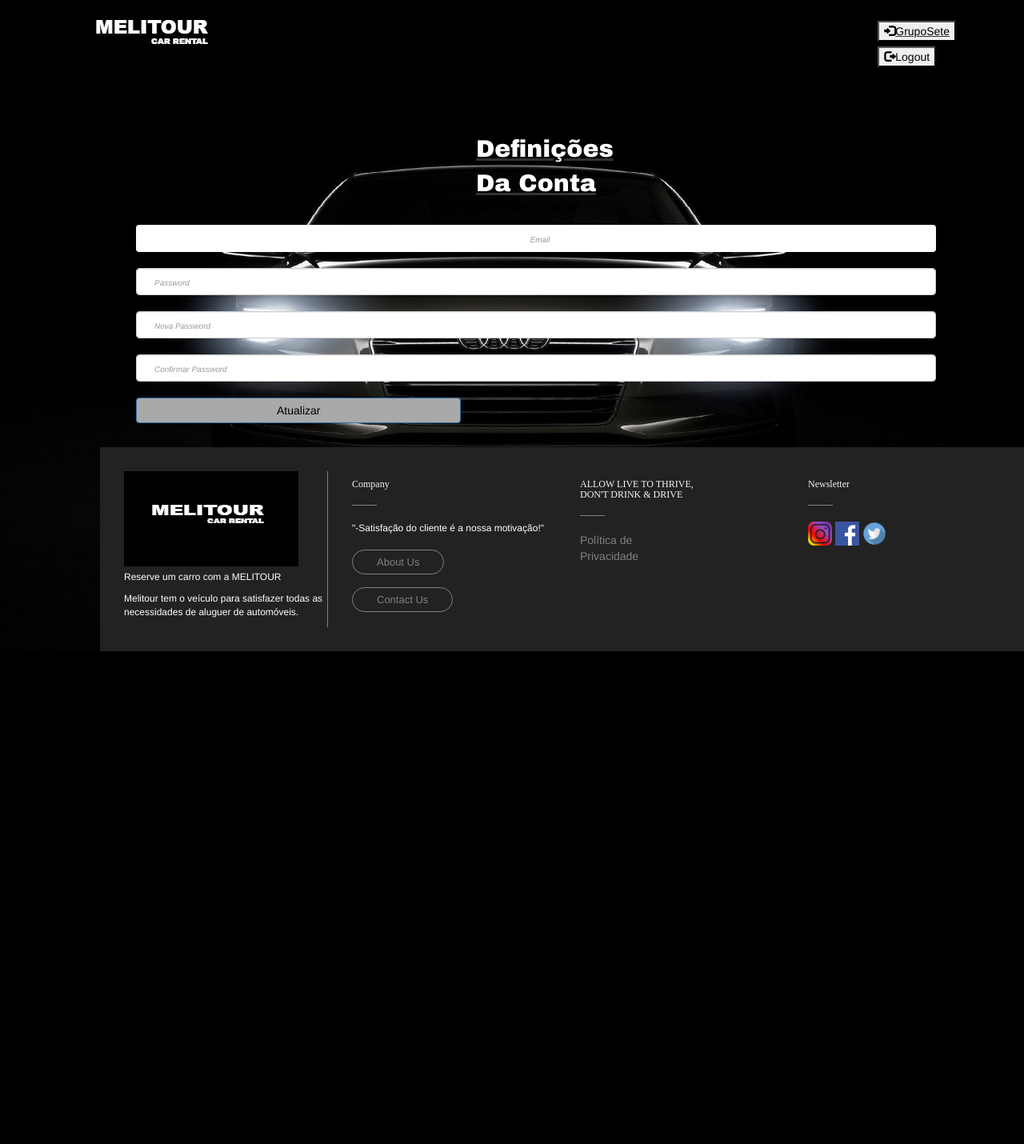
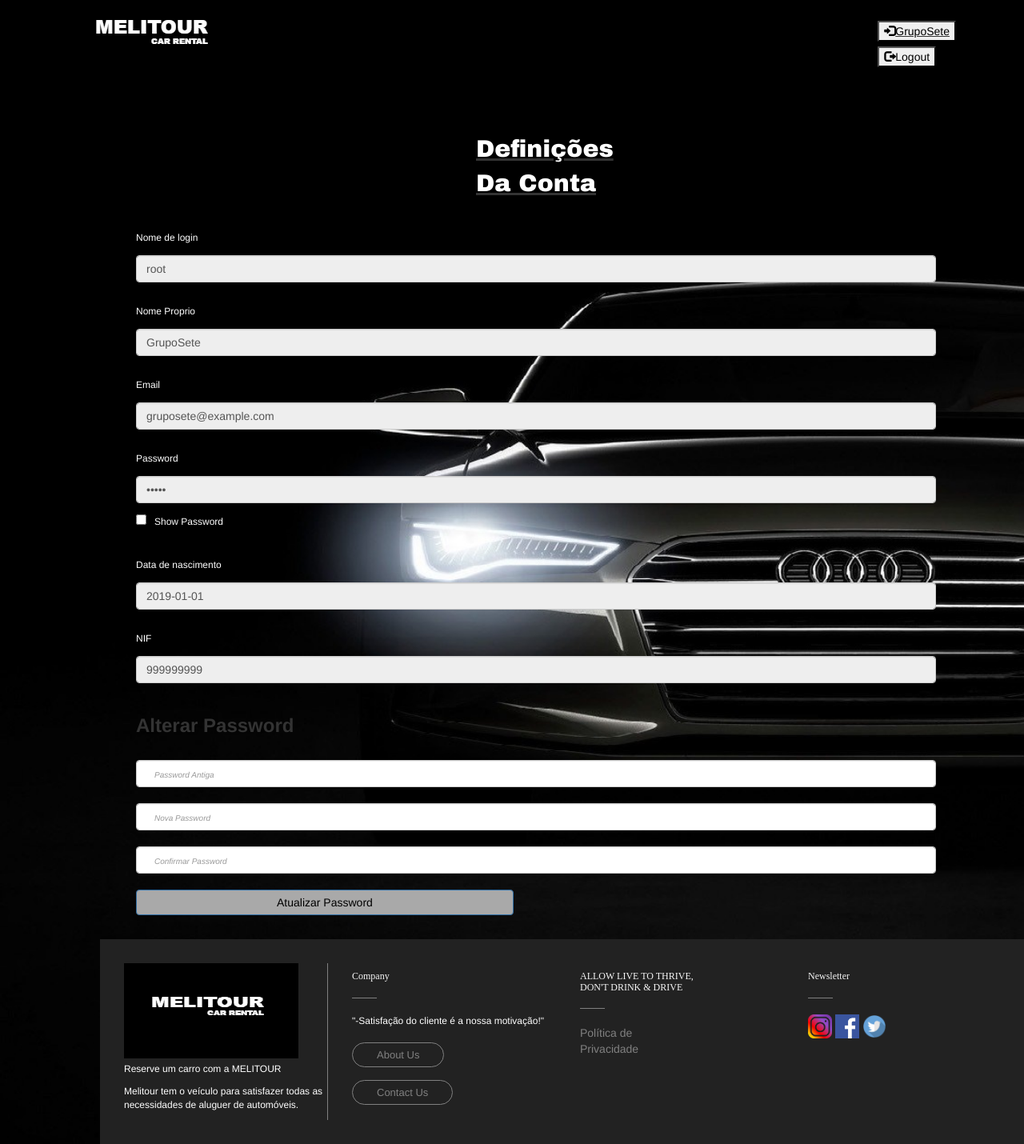
Before and after one commit to 3dylson/PHP-RentalCar-Website, a PHP site: page /index.php?page=DefinicoesConta in a window 1280 px wide. Shown: the whole page at 80% size. Before the commit the page ends 814 px from the top, so only its background shows below. Run offline with PHP 8.4, Linux system fonts and the light colour scheme; the visitor is signed in with stand-in values (Sample User, id 1); data comes from the database, SQL or seed files in the repository.

Commit message:
Consertei a pagina, agora mostra os dados do cliente.

```diff
--- a/CSS/StyleAri.css
+++ b/CSS/StyleAri.css
@@ -78,6 +78,13 @@ form, label
     outline: none;
     margin: 0;
     font-weight: bold;
+}
+
+
+
+.PASS
+{
+    color: white;
 }
 
 .local-levantamento
--- a/DAL/UserDAL.php
+++ b/DAL/UserDAL.php
@@ -131,11 +131,11 @@ class UserDAL
 
     public static function verificarPass(){
         $conn= DBconnection::connect();
-        $sql="Select * FROM Utilizador WHERE idCliente=?";
+        $sql="Select password FROM Utilizador WHERE idCliente=?";
         $result=$conn->prepare($sql);
         $result->execute(Array($_SESSION['idCliente']));
         $row=$result->fetch();
-        return $row['Password'];
+        return $row['password'];
     }
     public static function alterarPass(){
         $conn= DBconnection::connect();
--- a/PL/DefinicoesConta.php
+++ b/PL/DefinicoesConta.php
@@ -1,3 +1,7 @@
+
+<?php
+    $info=User::getInformUser();
+?>
 <div xmlns="http://www.w3.org/1999/html">
     <!--            <p class="titile2">Sign Up</p>-->
 
@@ -14,18 +18,49 @@
                     <div class="col-md-6">
                         <div class="divmain">
                         <!--begin display user account information-->
-                        <input type="text" class="form-control" id="validationDefault02" placeholder="Email" name="userEmail" required>
+                            <label><h6 class="PASS">Nome de login</h6></label>
+                           <input type="" class="form-control" disabled="disabled" name="userLoginName" value="<?php echo $info["nome_login"]?>" >
                             </br>
-                        <input type="password" class="form-control" id="col- col-form-label" name="old_password" placeholder="Password" required>
+                            <label><h6 class="PASS">Nome Proprio</h6></label>
+                            <input type="" class="form-control"  disabled="disabled" name="userRealName" value="<?php echo $info["nome"]?>">
+                            </br>
+                            <label><h6 class="PASS">Email</h6></label>
+                            <input type="email" class="form-control"  name="userEmail" disabled="disabled" value="<?php echo $info["email"]?>">
+                            </br>
+                            <label><h6 class="PASS">Password</h6></label>
+                            <input type="password" class="form-control" id="col- col-form-label" name="password" disabled="disabled" value="<?php echo $info["password"]?>">
+                            <h6 style="color: white"><input type="checkbox" onclick="myFunction()"> &#160 Show Password</h6>
+                            <script>
+                                function myFunction() {
+                                    var x = document.getElementById("col- col-form-label");
+                                    if (x.type === "password") {
+                                        x.type = "text";
+                                    } else {
+                                        x.type = "password";
+                                    }
+                                }
+                            </script>
+                            <br>
+                            <label><h6 class="PASS">Data de nascimento</h6></label>
+                            <input type="txt" class="form-control"  name="userBirth" disabled="disabled" value="<?php echo $info["dataNascimento"]?>">
+                            </br>
+                            <label><h6 class="PASS">NIF</h6></label>
+                            <input type="txt" class="form-control"  name="userNif" disabled="disabled" value="<?php echo $info["nif"]?>">
+                            </br>
+                        </div>
                             <!--end display user account information-->
-                        <!--Criar 1 drop down, botao editar-->
+                            <!--Alterar Password-->
+                        <div class="divmain">
+                            <h3><b>Alterar Password</b></h3>
+                            </br>
+                            <input type="password" class="form-control" id="col- col-form-label"  placeholder="Password Antiga" name="old_password" required>
                             </br>
                             <input type="password" class="form-control" id="col- col-form-label"  placeholder="Nova Password" name="new_password" required>
                             </br>
                             <input type="password" class="form-control" id="col- col-form-label" placeholder="Confirmar Password" name="repeatNewPass" required>
                             <br>
-                        <input class="btn btn-primary" type="submit" value="Atualizar" name="changepass" width="inherit" >
-                        <!--end of drop down-->
+                            <input class="btn btn-primary" type="submit" value="Atualizar Password" name="changepass" width="inherit">
+                        </div>
                     </div>
                 </div>
             </div>
```
Lines whose indentation alone changed are shown as unchanged.
